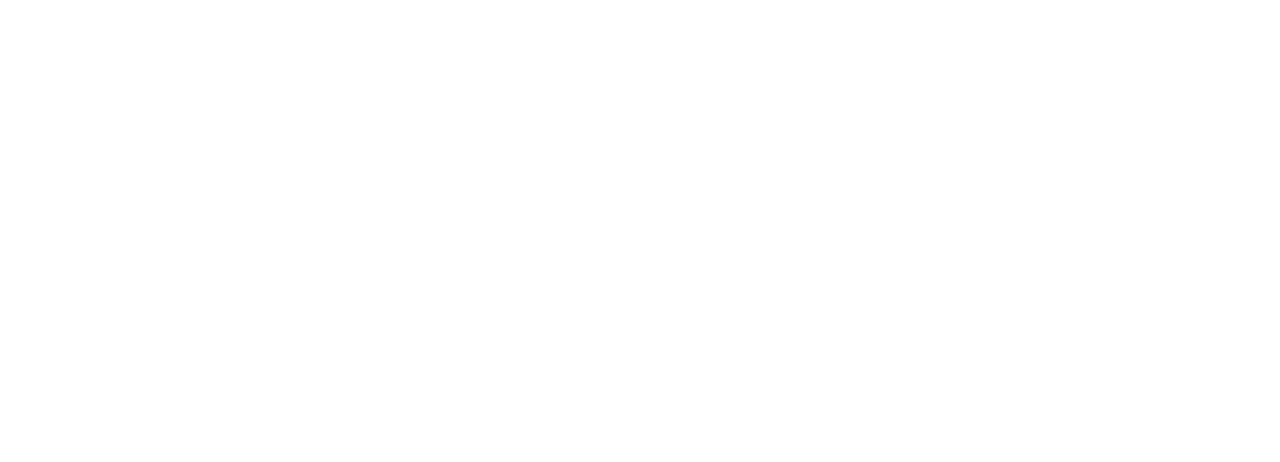
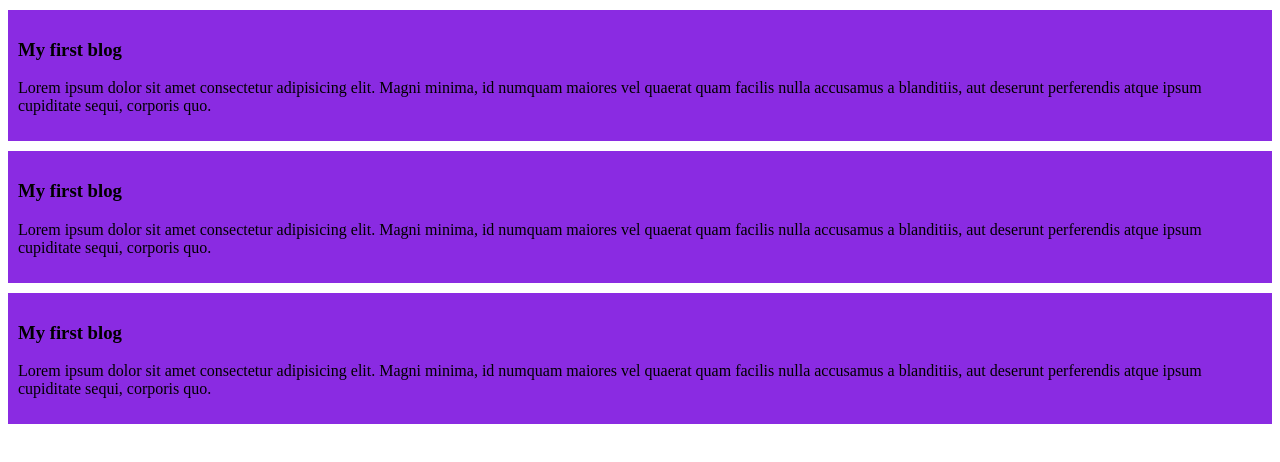
Before and after one commit to developershantu/my-simple-repo, a plain HTML site: page index.html in a window 1280 px wide. Drawn offline with Linux system fonts and the light colour scheme.

Commit message:
added the blogs

```diff
--- /dev/null
+++ b/blog.css
@@ -0,0 +1,6 @@
+div{
+    background-color: blueviolet;
+    padding: 10px;
+    /* margin: 10px; */
+    margin-top: 10px;
+}
--- a/index.html
+++ b/index.html
@@ -4,8 +4,19 @@
     <meta charset="UTF-8">
     <meta name="viewport" content="width=device-width, initial-scale=1.0">
     <title>My Simple website</title>
+    <link rel="stylesheet" href="blog.css">
 </head>
 <body>
+    <div>
+        <h3>My first blog</h3>
+        <p>Lorem ipsum dolor sit amet consectetur adipisicing elit. Magni minima, id numquam maiores vel quaerat quam facilis nulla accusamus a blanditiis, aut deserunt perferendis atque ipsum cupiditate sequi, corporis quo.</p>
 
+    </div>
+    <div><h3>My first blog</h3>
+        <p>Lorem ipsum dolor sit amet consectetur adipisicing elit. Magni minima, id numquam maiores vel quaerat quam facilis nulla accusamus a blanditiis, aut deserunt perferendis atque ipsum cupiditate sequi, corporis quo.</p>
+    </div>
+    <div><h3>My first blog</h3>
+        <p>Lorem ipsum dolor sit amet consectetur adipisicing elit. Magni minima, id numquam maiores vel quaerat quam facilis nulla accusamus a blanditiis, aut deserunt perferendis atque ipsum cupiditate sequi, corporis quo.</p>
+    </div>
 </body>
 </html>
```
